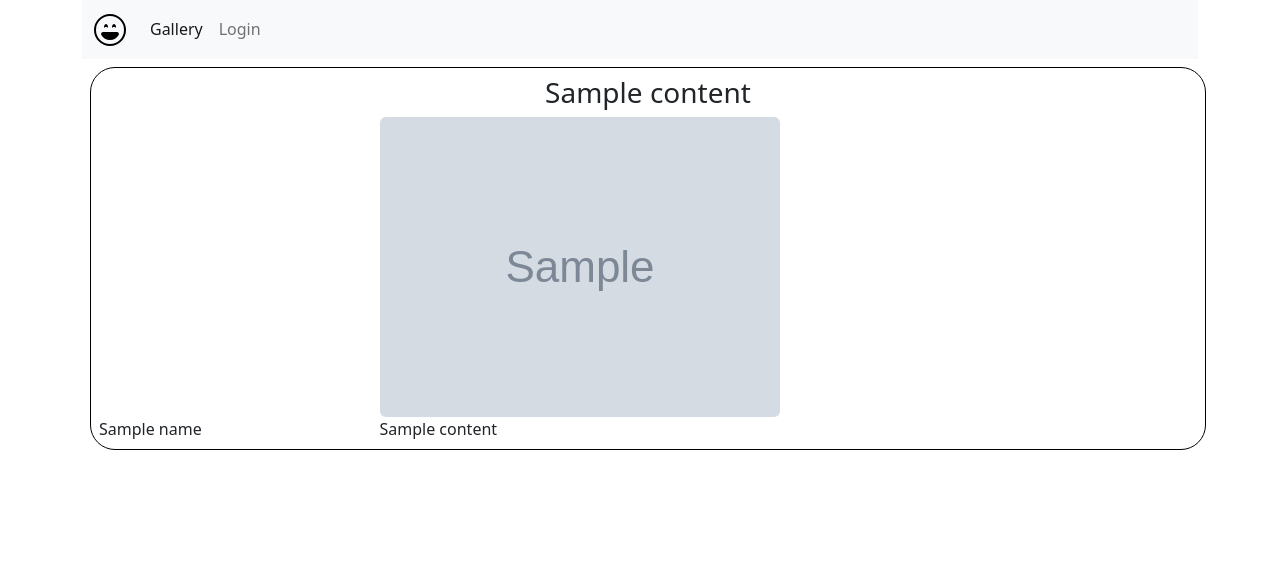
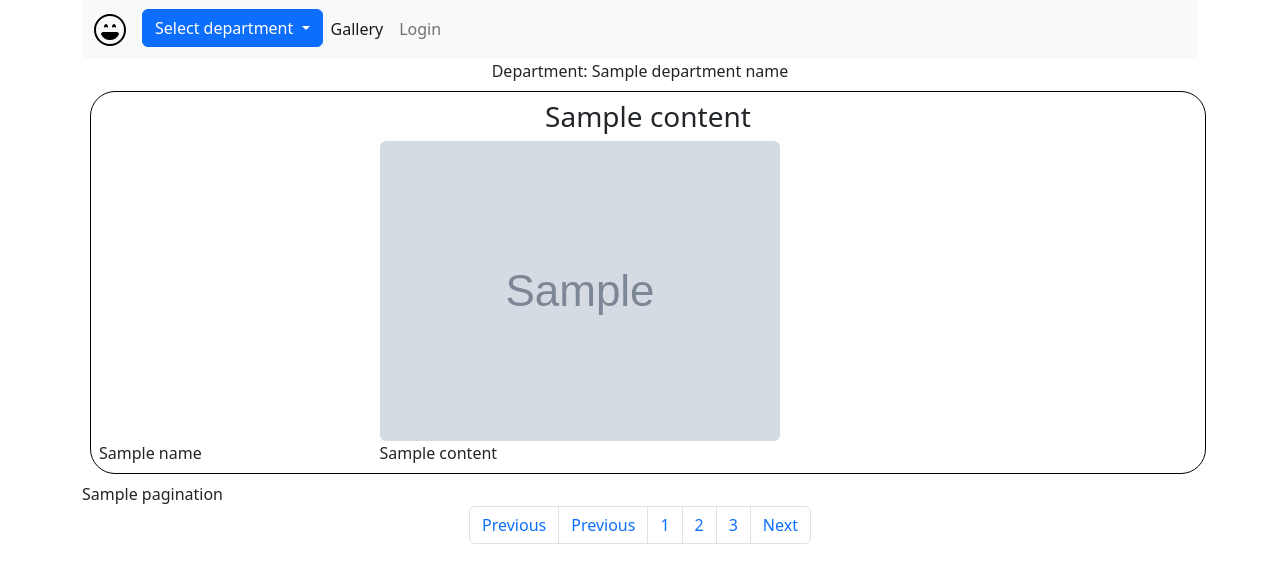
Before and after one commit to Masakrancja/jokes, a Flask app: template templates/gallery.html in a window 1280 px wide. Shown: the top 583 px of the page. Run offline with Flask 2, Linux system fonts and the light colour scheme; the template is opened without the code that fills it: most values are stand-ins (such as "Sample title", 1, 10 or a date in 2020); grey boxes marked "Sample" are stand-in pictures.

Commit message:
20230102 14:25

```diff
--- a/app.py
+++ b/app.py
@@ -8,7 +8,8 @@ from auth import Auth
 app = Flask(__name__)
 app.secret_key = 'dev'
 db_file = 'museum.sqlite'
-default_dep_uri = 'greek-and-roman-art'
+#default_dep_uri = 'greek-and-roman-art'
+default_dep_uri = ''
 default_page = 0
 
 @app.route('/')
@@ -19,7 +20,10 @@ def index():
 @app.route('/gallery/<string:dep_uri>/')
 @app.route('/gallery/<string:dep_uri>/<int:page>')
 def gallery(dep_uri=default_dep_uri, page=default_page):
-    g.max_for_page = 10
+    max_for_page = 10
+    max_pages = 20
+
+    parameters = {}
 
     # utworzenie instancji klasy DB
     db = DB(db_file)
@@ -29,39 +33,63 @@ def gallery(dep_uri=default_dep_uri, page=default_page):
 
     #utworzenie instancji klasy Utils
     utils = Utils(db.get_db(), Museum_api())
+    parameters['utils'] = utils
 
     # utworzenie instancji klasy Auth do sprawdzenia czy jest zalogowany user
     auth = Auth(db.get_db())
-    user_id = auth.get_user_id() #tu jest błąd!!!!
-
-    print('user_id', user_id)
+    parameters['auth'] = auth
+    user_id = auth.get_user_id()
+    parameters['user_id'] = user_id
 
     #Auktualizacja departamentów
     if utils.check_if_update_departments():
         utils.update_departments(utils.get_departments())
 
+    #pobranie dostępnych departamentów dla menu wyboru
+    departments = utils.get_departments_from_db()
+    parameters['departments'] = departments
+
     #Aktualizacja wszystkich id produktów w wybranym departamencie
     department_id = utils.get_department_id_from_uri(dep_uri)
-    if utils.check_if_update_arts(department_id):
-        objects = utils.get_objects(department_id)
-        utils.update_arts(objects, department_id)
 
-    #Policzenie ile jest stron
-    pages = utils.get_pages_count(department_id, g.max_for_page)
+    if department_id:
+        department_name = utils.get_department_name_from_id(department_id)
+        parameters['department_name'] = department_name
 
-    #Pobranie id produktów dla wybranej strony i departamentu
-    objects = utils.get_objects_for_selected(page, department_id, g.max_for_page)
+        if utils.check_if_update_arts(department_id):
+            objects = utils.get_objects(department_id)
+            utils.update_arts(objects, department_id)
 
-    #Aktualizacja contentu (o ile potrzeba) dla produktów dla wybranej strony i departamentu
-    for object in objects:
-        if utils.check_if_update_art_content(object, department_id):
-            utils.update_content(object, department_id)
 
-    #Wyświetlenie contentu
-    contents = utils.get_contents(objects)
-    names = {name:utils.get_human_name(name) for name in utils.tables_which_need_names()}
 
-    return render_template('gallery.html', auth=auth, utils=utils, contents=contents, names=names, user_id=user_id)
+        #Policzenie ile jest stron
+        pages = utils.get_pages_count(department_id, max_for_page)
+
+        #Przygotowanie danych do paginacji
+        pagination = utils.get_pagination(dep_uri, page, pages, max_pages)
+        parameters['pagination'] = pagination
+
+        # Pobranie id produktów dla wybranej strony i departamentu
+        objects = utils.get_objects_for_selected(page, department_id, max_for_page)
+
+        # Aktualizacja contentu (o ile potrzeba) dla produktów dla wybranej strony i departamentu
+        for object in objects:
+            if utils.check_if_update_art_content(object, department_id):
+                utils.update_content(object, department_id)
+
+        # Wyświetlenie contentu
+        contents = utils.get_contents(objects)
+        parameters['contents'] = contents
+        names = {name: utils.get_human_name(name) for name in utils.tables_which_need_names()}
+        parameters['names'] = names
+
+        return render_template('gallery.html', **parameters)
+    parameters['contents'] = ''
+    parameters['names'] = ''
+    return render_template('gallery.html', **parameters)
+
+
+
 
 
 @app.route('/favorites')
--- a/auth.py
+++ b/auth.py
@@ -26,7 +26,6 @@ class Auth:
             abort(500, description="Error database - get_user_name")
 
     def logout(self):
-        print('session: ', session)
         if 'user_id' in session:
             session.pop('user_id')
 
@@ -102,6 +101,8 @@ class Auth:
             row = cursor.fetchone()
             if not row:
                 return 'Login and / or password are incorrect. Please try again'
+            else:
+                session['user_id'] = row['id']
             return ''
         except sqlite3.Error as err:
             abort(500, description="Error database - check_credentials")
--- a/templates/gallery.html
+++ b/templates/gallery.html
@@ -1,6 +1,7 @@
 {% extends "base.html" %}
 
 {% block content %}
+    <div class="text-center">Department: <span>{{ department_name }}</span></div>
     {% for content in contents %}
         <div class="container-fluid p-2 m-2 product">
             <div class="row">
@@ -44,4 +45,17 @@
         </div>
     {% endfor %}
 
+    {{ pagination }}
+
+    <nav aria-label="Page navigation">
+      <ul class="pagination justify-content-center">
+          <li class="page-item"><a class="page-link" href="#">Previous</a></li>
+        <li class="page-item"><a class="page-link" href="#">Previous</a></li>
+        <li class="page-item"><a class="page-link" href="#">1</a></li>
+        <li class="page-item"><a class="page-link" href="#">2</a></li>
+        <li class="page-item"><a class="page-link" href="#">3</a></li>
+        <li class="page-item"><a class="page-link" href="#">Next</a></li>
+      </ul>
+    </nav>
+
 {% endblock %}
--- a/templates/menu.html
+++ b/templates/menu.html
@@ -6,10 +6,12 @@
           </button>
           <div class="collapse navbar-collapse" id="navbarNavAltMarkup">
             <div class="navbar-nav">
-              <a class="nav-link active" aria-current="page" href="{{ url_for('index') }}">Gallery</a>
+              {% include 'menu_departments.html' %}
+              <a class="nav-link active" href="{{ url_for('index') }}">Gallery</a>
                 {% if user_id %}
                     <a class="nav-link" href="{{ url_for('favorites') }}">Favorites</a>
-                    <span>You are logged as: {{ auth.get_user_name(user_id) }}</span>
+                    <a class="nav-link">You are logged as: {{ auth.get_user_name(user_id) }}</a>
+                    <a class="nav-link" href="{{ url_for('logout') }}">Logout</a>
                 {% else %}
                     <a class="nav-link" href="{{ url_for('login') }}">Login</a>
                 {% endif %}
--- /dev/null
+++ b/templates/menu_departments.html
@@ -0,0 +1,10 @@
+<div class="dropdown">
+  <a class="btn btn-primary dropdown-toggle" href="#" role="button" id="dropdownMenuLink" data-bs-toggle="dropdown" aria-expanded="false">
+    Select department
+  </a>
+  <ul class="dropdown-menu" aria-labelledby="dropdownMenuLink">
+    {% for department in departments %}
+      <li><a class="dropdown-item" href="{{ url_for('gallery', dep_uri=department.name_uri) }}">{{ department.name }}</a></li>
+    {% endfor %}
+  </ul>
+</div>
```
Also changed, not shown: utils.py (+35 -3 lines).
